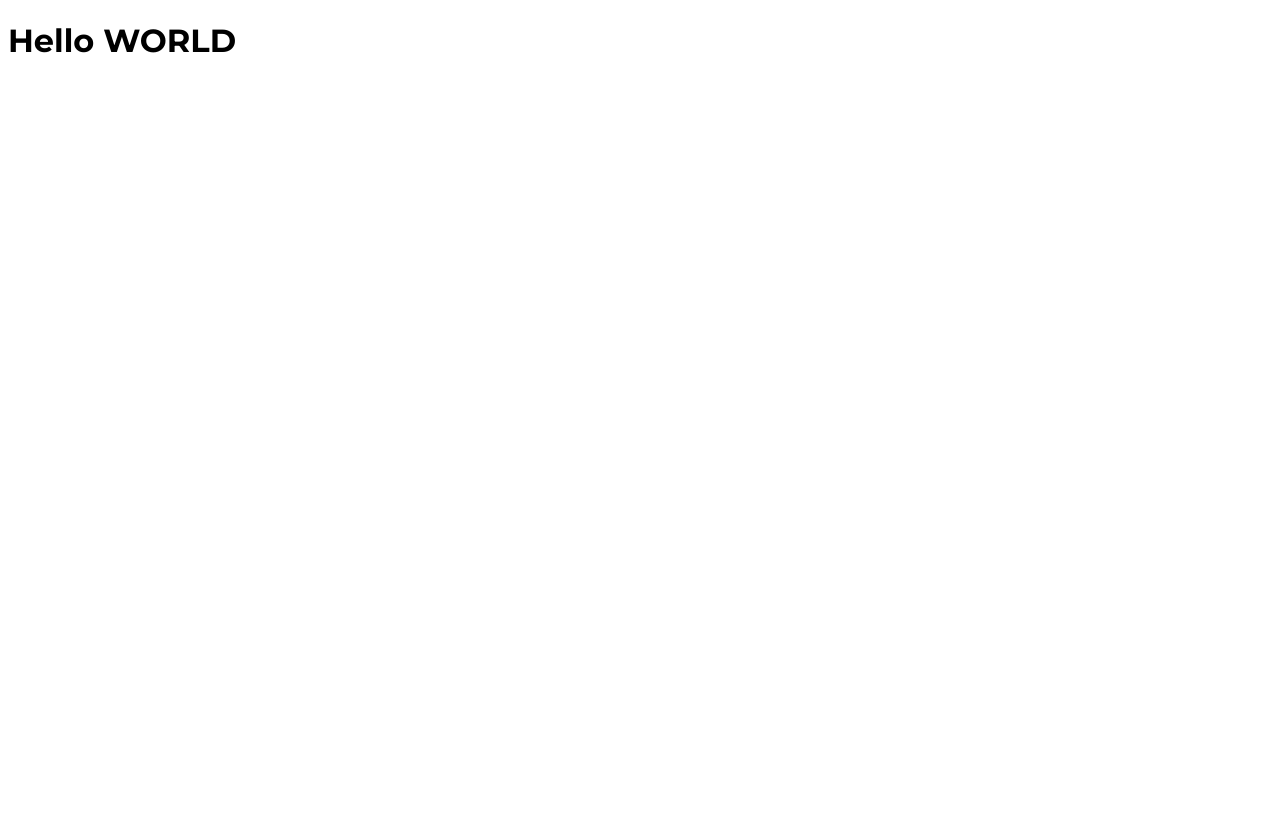
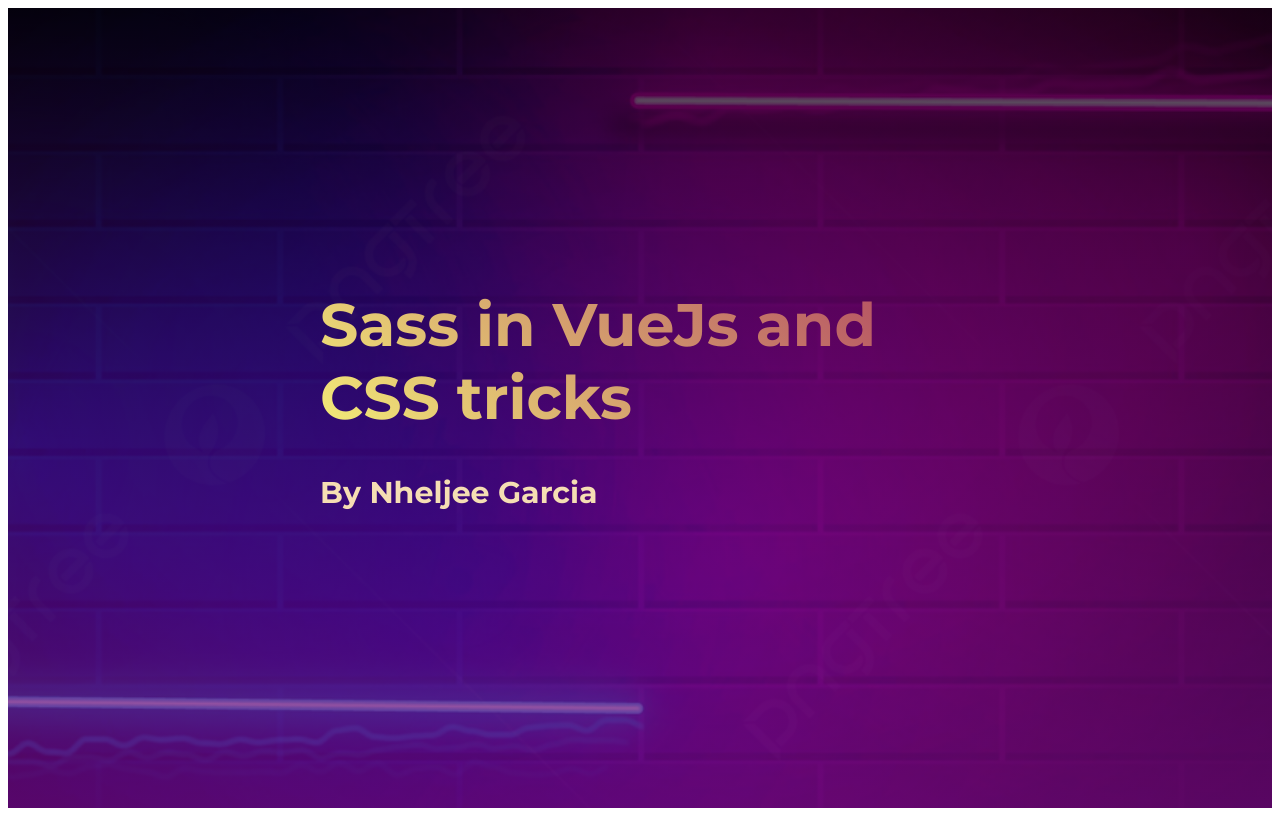
Before and after one commit to garcian5/SassDemo, a Vue app: page / in a window 1280 px wide. Built offline with nearby package versions, Linux system fonts and the light colour scheme.

Commit message:
fleshed out header

```diff
--- a/src/App.vue
+++ b/src/App.vue
@@ -2,8 +2,30 @@
 </script>
 
 <template>
-	<h1>Hello WORLD</h1>
+  <header>
+    <div class="header-box">
+      <h1>Sass in VueJs and CSS tricks</h1>
+      <h4>By Nheljee Garcia</h4>
+    </div>
+  </header>
 </template>
 
-<style scoped>
+<style scoped lang="scss">
+  @import './assets/mixin.scss';
+  header {
+    background-image: linear-gradient(rgb(6 0 9 / 70%), rgb(124 8 138 / 70%)), url(/src/assets/imgs/bg1.jpg);
+    @include bgImgConfig(fixed);
+    height: 100vh;
+  }
+  .header-box {
+    max-width: 1140px;
+    font-size: 30px;
+    @include position(50%, auto, auto, 50%);
+    transform: translate(-50%, -50%);
+    color: wheat;
+  }
+
+  h1 {
+    @include gradientFont(linear-gradient(45deg, #f3ec78, #af4261));
+  }
 </style>
```
